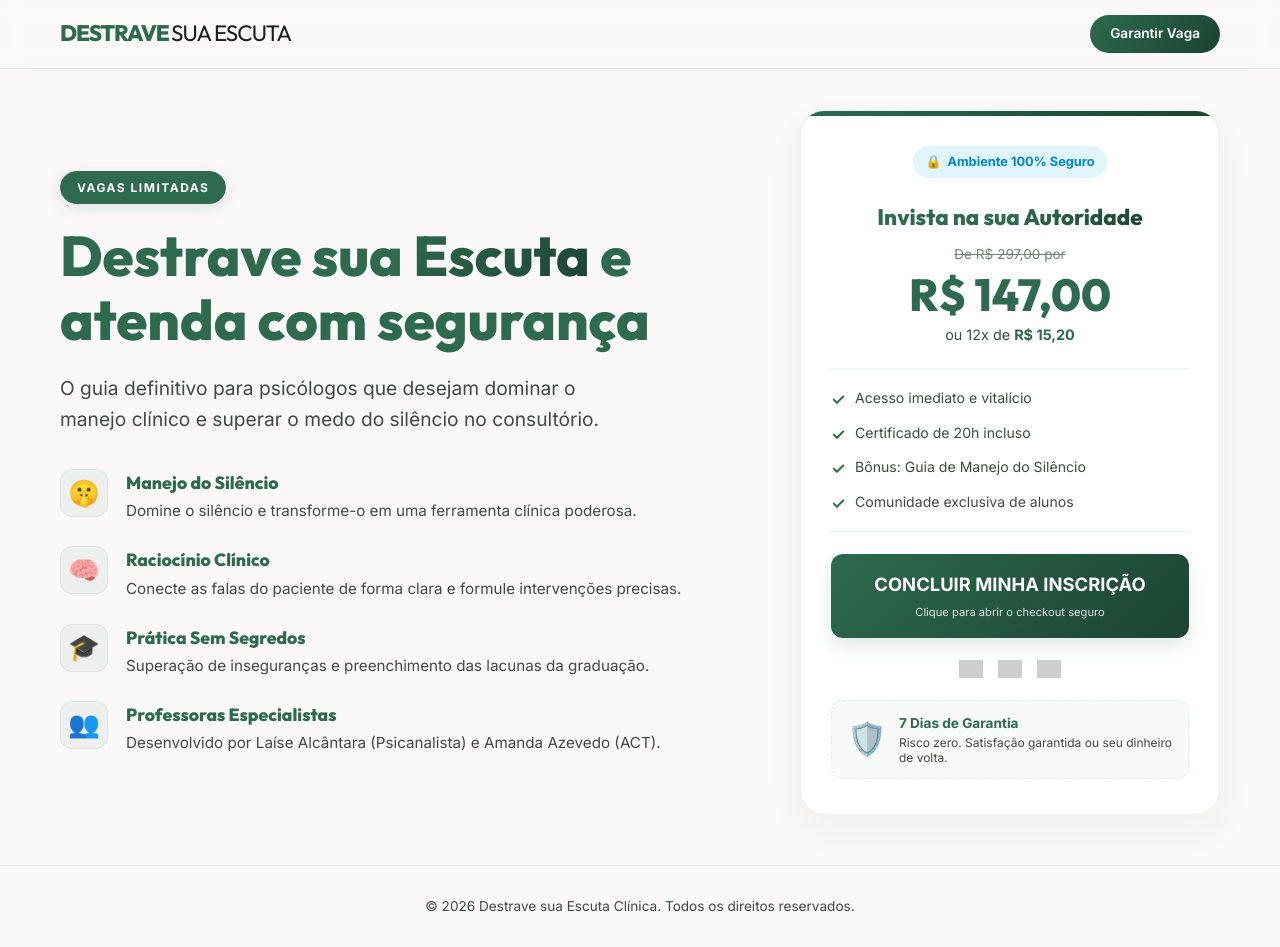
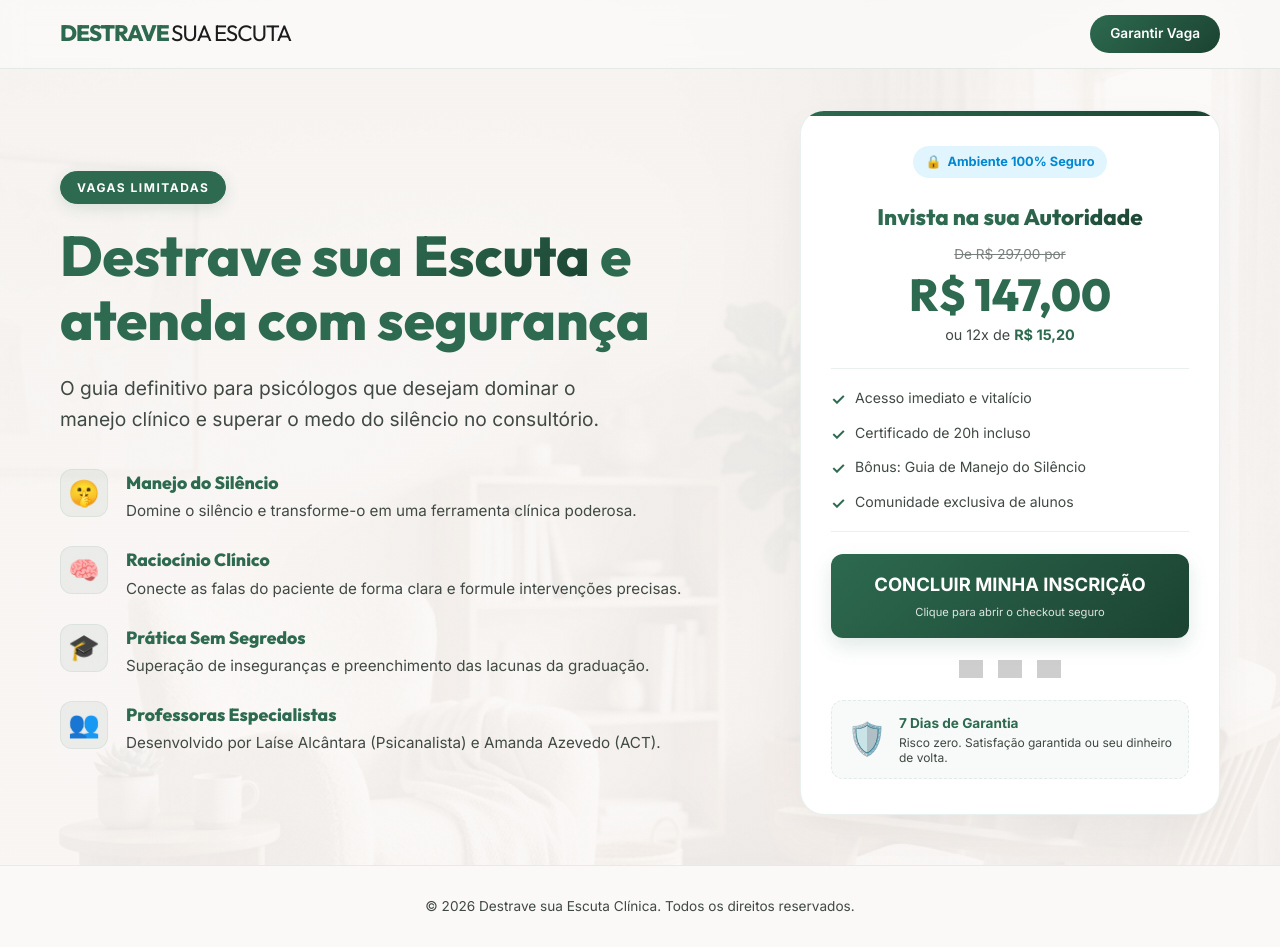
Before and after one commit to bragaleoo/destravescuta-redesign, a plain HTML site: page index.html in a window 1280 px wide. Drawn offline with nearby package versions, Linux system fonts and the light colour scheme; grey boxes are pictures that could not be loaded.

Commit message:
style: add clean psychologist office background image with color overlay

```diff
--- a/style.css
+++ b/style.css
@@ -23,6 +23,11 @@
 body {
     font-family: 'Inter', sans-serif;
     background-color: var(--bg-light);
+    background-image: linear-gradient(rgba(251, 249, 248, 0.93), rgba(251, 249, 248, 0.93)), url('office_bg.png');
+    background-size: cover;
+    background-position: center;
+    background-attachment: fixed;
+    background-repeat: no-repeat;
     color: var(--text-main);
     line-height: 1.6;
     overflow-x: hidden;
```
Also changed, not shown: office_bg.png (added).
